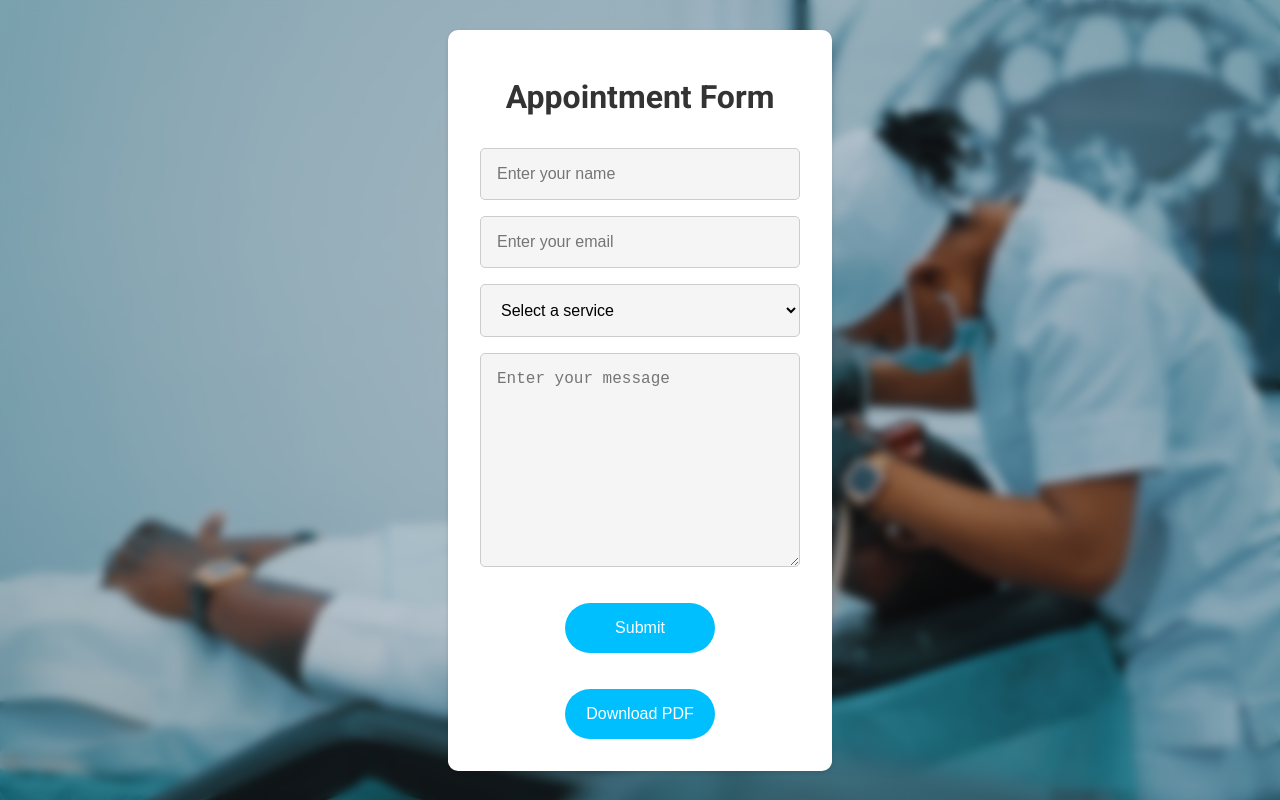
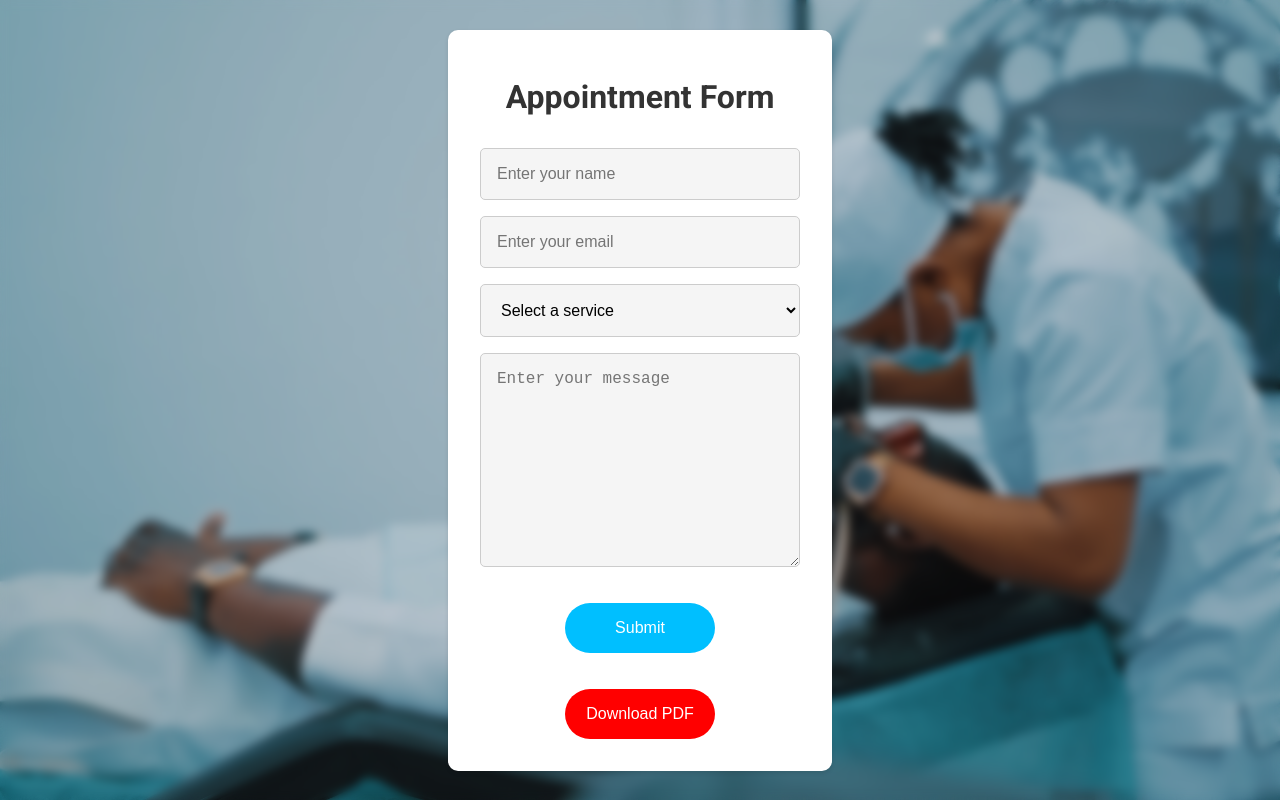
Before and after one commit to AnushJain78275/MediNexia, a plain HTML site: page index2.html in a window 1280 px wide. Drawn offline with Linux system fonts and the light colour scheme.

Commit message:
Update style.css

```diff
--- a/style.css
+++ b/style.css
@@ -13,6 +13,11 @@ body {
   backdrop-filter: blur(5px);
 }
 
+#downloadButton {
+  background-color: red;
+  border-radius: 50px;
+  color: white;
+}
 .container {
   display: flex;
   justify-content: center;
```
